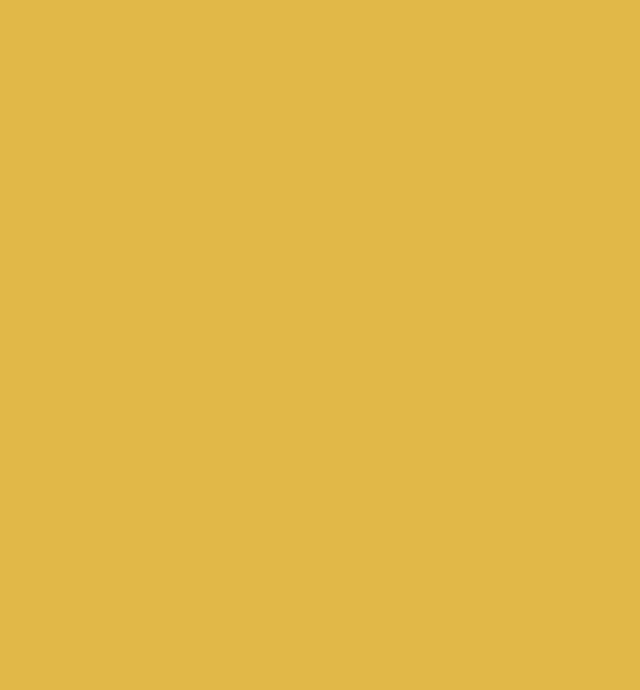
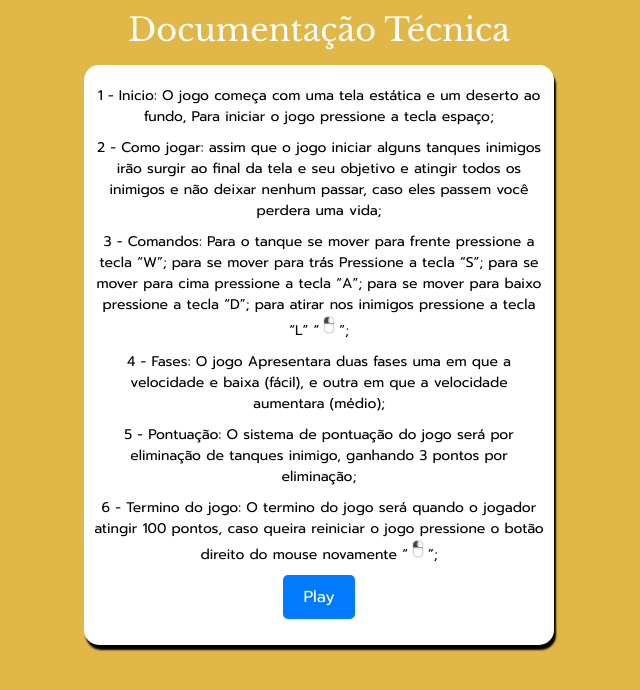
Before and after one commit to LucasGabriel77/Jogo_Tanque, a plain HTML site: page Html/index2.html in a window 1280 px wide. Shown: the whole page, without its empty margins (321-961 px from the left). Drawn offline with nearby package versions, Linux system fonts and the light colour scheme; a web font is replaced by a local one.

Commit message:
merge e assets

```diff
--- a/Html/index2.html
+++ b/Html/index2.html
@@ -8,7 +8,36 @@
     <link rel="shortcut icon" href="../Assets/tanqueicone.png" type="icone">
     <title>Documentação Técnica</title>
 <body>
+        <h1>Documentação Técnica</h1>
+        <div class="manual">
+            <p class="inicio">1 - Inicio: O jogo começa com uma tela estática e um deserto ao fundo,
+                Para iniciar o jogo pressione a tecla espaço;</p>
 
-    </body>
+            <p class="jogar">2 - Como jogar: assim que o jogo iniciar alguns tanques inimigos irão surgir ao
+                final da tela e seu objetivo e atingir todos os inimigos e não deixar nenhum passar,
+                caso eles passem você perdera uma vida;</p>
+
+            <p class="comandos">3 - Comandos: Para o tanque se mover para frente pressione a tecla “W”; para se mover
+                para trás Pressione a tecla “S”; para se mover para cima pressione a tecla “A”; para se mover para
+                baixo pressione a tecla “D”; para atirar nos inimigos pressione a tecla “L” “<img src="../assets/mouse1.png"
+                    alt="mouse">”;</p>
+
+            <p class="fases">4 - Fases: O jogo Apresentara duas fases uma em que a velocidade e baixa (fácil),
+                e outra em que a velocidade aumentara (médio);</p>
+
+            <p class="pontuacao">5 - Pontuação: O sistema de pontuação do jogo será por eliminação de tanques inimigo,
+                ganhando 3 pontos por eliminação;</p>
+
+            <p class="termino">6 - Termino do jogo: O termino do jogo será quando o jogador atingir 100 pontos, caso queira
+                reiniciar
+                o jogo pressione o botão direito do mouse novamente “<img src="../assets/mouse1.png" alt="mouse">”;
+
+            </p>
+
+            <nav>
+                <a href="../Html/index3.html" class="nav-button">Play</a>
+            </nav>
+
+        </div>
 </body>
 </html>
```
Also changed, not shown: Html/index3.html (+1 -8 lines), index.html (+11 -1 lines), Assets/Telainicial.png (added), Assets/Telainicial1.png (added), Assets/fase2.png (added), Assets/mouse1.png (added), Assets/normal.png (added), Assets/normal1.png (added), Assets/tanque_01.png (added), Assets/tanque_inimigo.png (added), Assets/tanqueicone.png (added), Assets/tiro1.png (added), Assets/titulo.png (added), Css/style.css (deleted), 2 other files.
